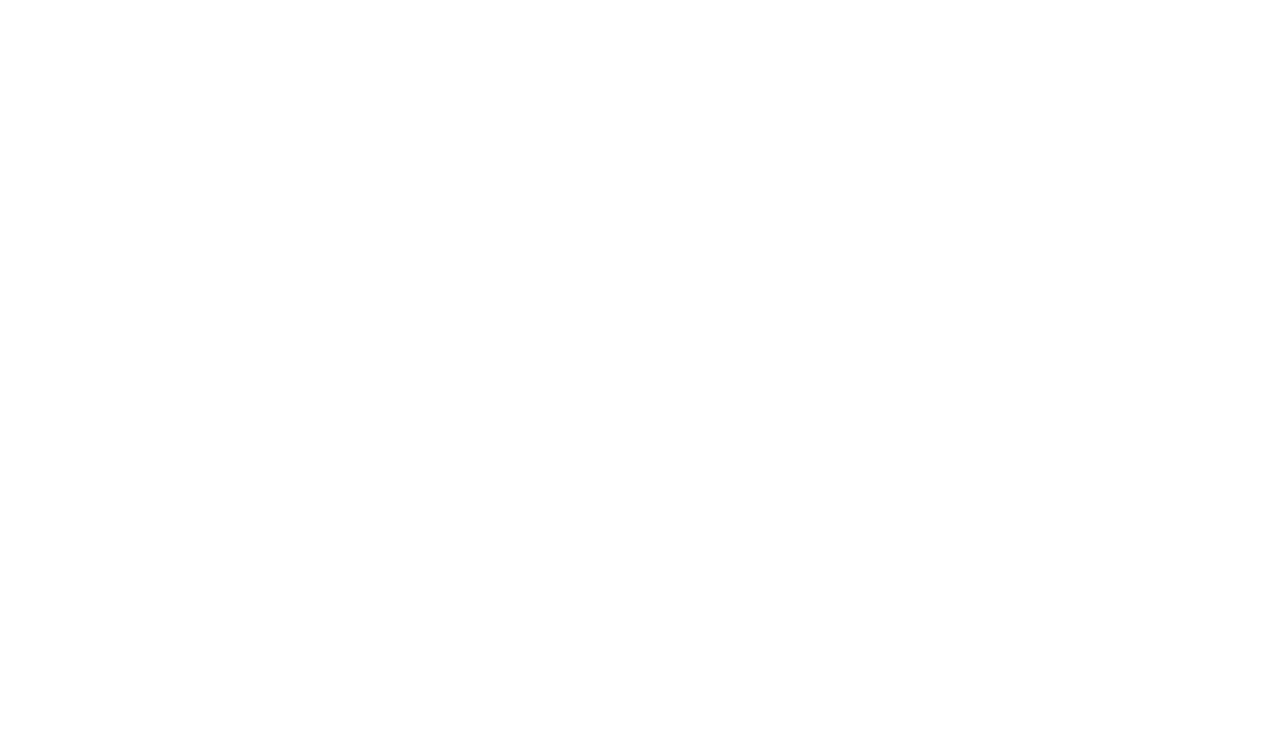
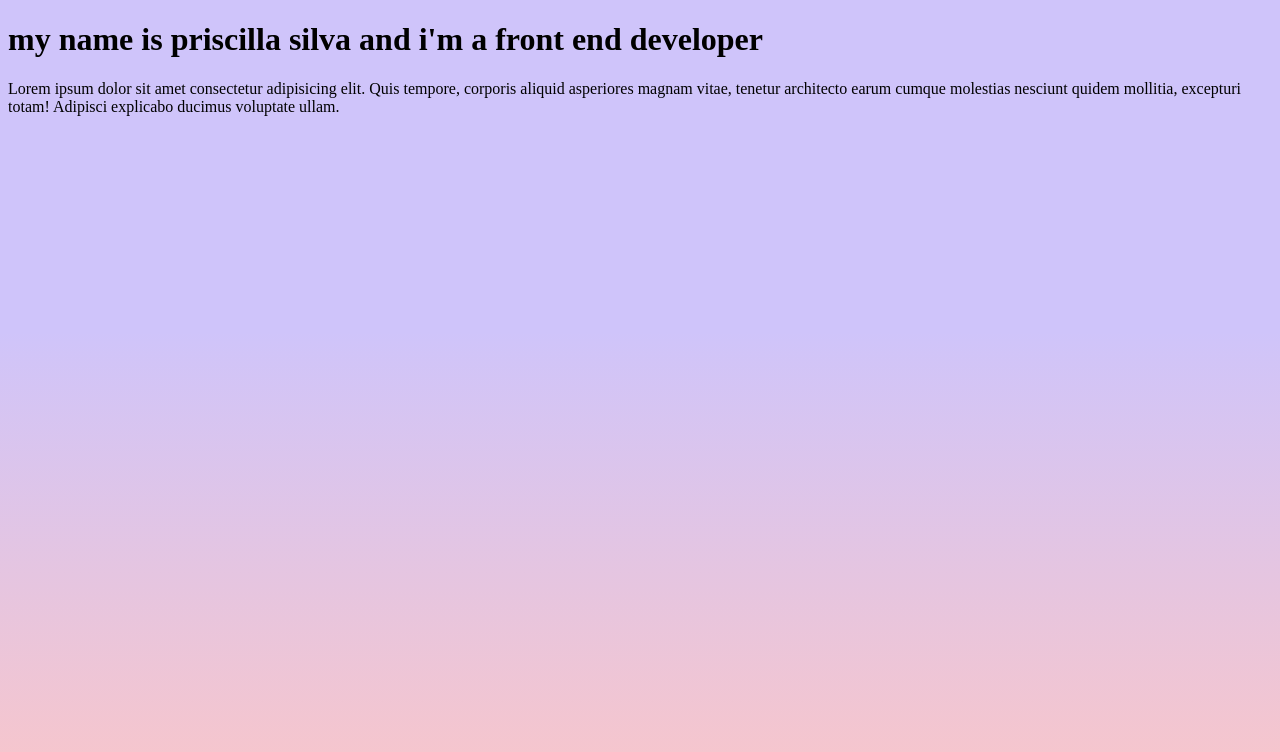
Before and after one commit to priscilla-silva/priscilla-silva-portfolio, a plain HTML site: page index.html in a window 1280 px wide. Drawn offline with Linux system fonts and the light colour scheme.

Commit message:
background gradient

```diff
--- a/index.html
+++ b/index.html
@@ -4,9 +4,17 @@
     <meta charset="UTF-8">
     <meta http-equiv="X-UA-Compatible" content="IE=edge">
     <meta name="viewport" content="width=device-width, initial-scale=1.0">
+    <link rel="stylesheet" href="/styles/index.css">
     <title>Priscilla Silva</title>
 </head>
 <body>
-
+    <header>
+        <div class="title">
+            <h1>my name is priscilla silva and i'm a front end developer</h1>
+        </div>
+        <div>
+            Lorem ipsum dolor sit amet consectetur adipisicing elit. Quis tempore, corporis aliquid asperiores magnam vitae, tenetur architecto earum cumque molestias nesciunt quidem mollitia, excepturi totam! Adipisci explicabo ducimus voluptate ullam.
+        </div>
+    </header>
 </body>
 </html>
--- /dev/null
+++ b/styles/index.scss
@@ -0,0 +1,6 @@
+body {
+    background-image: linear-gradient(rgb(207, 196, 250) 40%, rgb(252, 198, 198));
+    background-repeat:no-repeat;
+    background-size:cover;
+    height: 100vh;
+}
```
Also changed, not shown: images/background_gradient01.png, styles/index.css (added).
